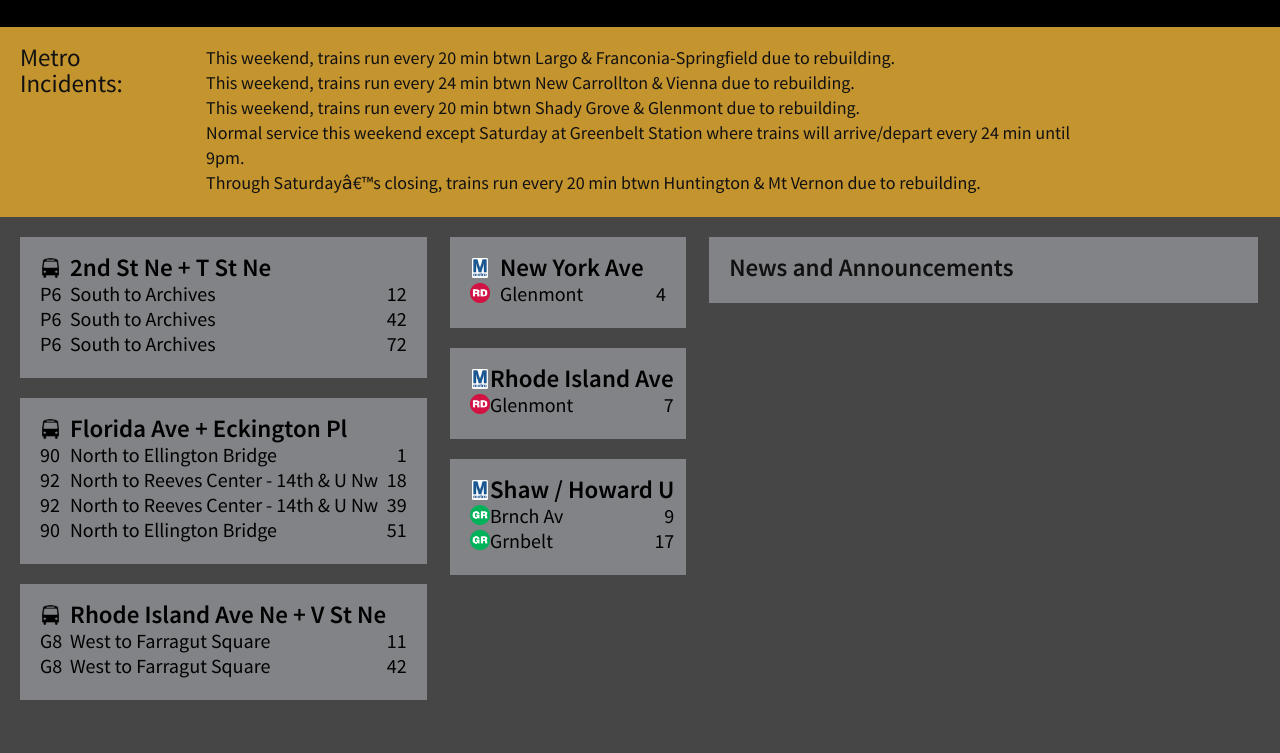
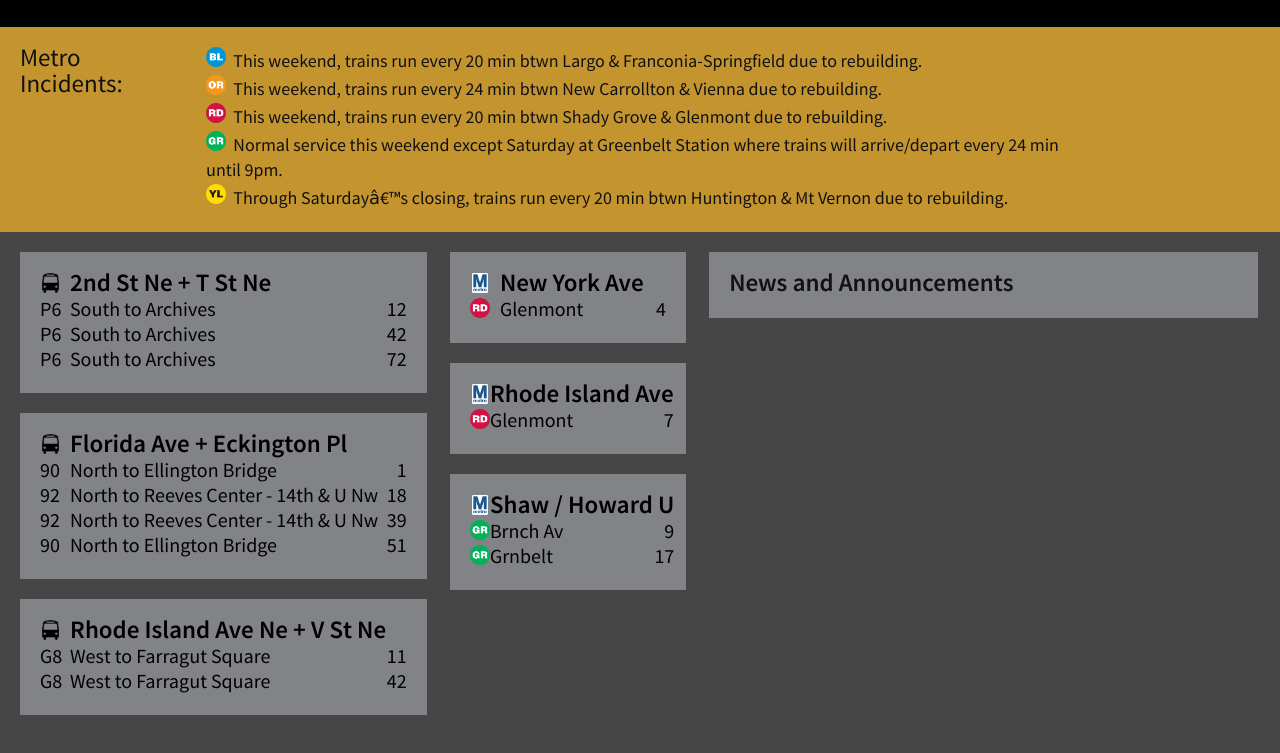
Before and after one commit to timothyeburke/mo-dashboard, a website: page public/index.html in a window 1280 px wide. Shown: the part 133-886 px from the top of the page. Drawn offline with Linux system fonts and the light colour scheme.

Commit message:
Add icons for lines on metro incidents.

```diff
--- a/public/index.html
+++ b/public/index.html
@@ -20,7 +20,10 @@
 			<div class="label">Metro Incidents:</div>
 			<div class="container">
 				<span ng-repeat="incident in incidents">
-				{{incident.Description}}<br />
+					<span ng-repeat="line in incident.affected">
+						<span class="icon {{line}}"></span>&nbsp;
+					</span>
+					{{incident.Description}}<br />
 				</span>
 			</div>
 		</div>
```
